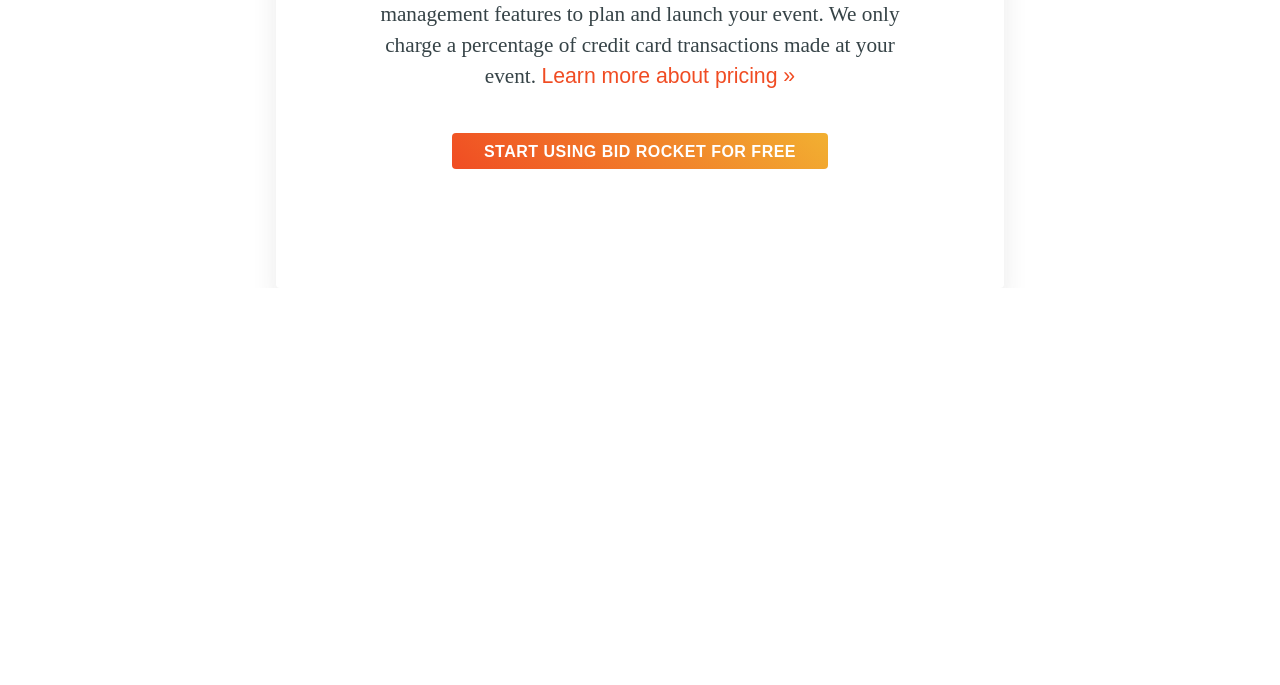
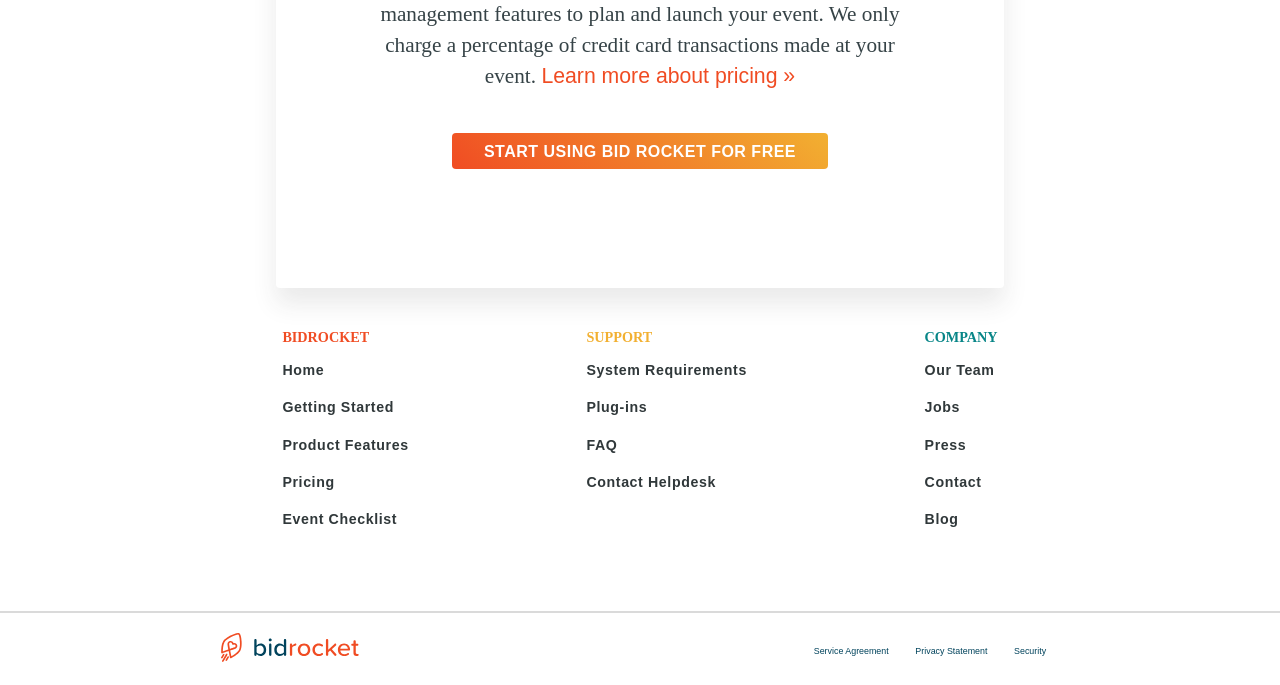
Before and after one commit to wisemufin/Bidrocket-V3, a plain HTML site: page pricing.html in a window 1280 px wide. Shown: the part 3570-4255 px from the top of the page. Before the commit the page ends 3858 px from the top, so only its background shows below. Drawn offline with Linux system fonts and the light colour scheme; a web font is replaced by a local one.

Commit message:
Pricing Complete
Pricing page is finito!

```diff
--- a/pricing.html
+++ b/pricing.html
@@ -195,4 +195,49 @@
     </div>
   </div>
 
+<!-- FOOTER NAVIGATION -->
+  <div class="footer-nav">
+    <div class="column">
+      <h3 id="bidrocket">BIDROCKET</h3>
+      <h4><a href="#">Home</a></h4>
+      <h4><a href="#">Getting Started</a></h4>
+      <h4><a href="">Product Features</a></h4>
+      <h4><a href="#">Pricing</a></h4>
+      <h4><a href="#">Event Checklist</a></h4>
+    </div>
+    <div class="column">
+      <h3 id="support">SUPPORT</h3>
+      <h4><a href="#">System Requirements</a></h4>
+      <h4><a href="#">Plug-ins</a></h4>
+      <h4><a href="#">FAQ</a></h4>
+      <h4><a href="#">Contact Helpdesk</a></h4>
+    </div>
+    <div class="column">
+      <h3 id="company">COMPANY</h3>
+      <h4><a href="#">Our Team</a></h4>
+      <h4><a href="#">Jobs</a></h4>
+      <h4><a href="#">Press</a></h4>
+      <h4><a href="#">Contact</a></h4>
+      <h4><a href="#">Blog</a></h4>
+    </div>
+  </div>
+  <hr id="line-2">
+  <div class="footer-social-media">
+    <div class="bidrocket-logo-footer">
+      <img src="resources/assets/logo/color.svg" alt="">
+    </div>
+    <div class="security-section">
+      <p><a href="#">Service Agreement</a></p>
+      <p><a href="#">Privacy Statement</a></p>
+      <p><a href="#">Security</a></p>
+    </div>
+    <!-- <div class="social-media-icons">
+      <a href="#"><img src="resources/assets/icons/social-media/Instagram.svg" alt=""></a>
+      <a href="#"><img src="resources/assets/icons/social-media/facebook.svg" alt=""></a>
+      <a href="#"><img src="resources/assets/icons/social-media/twitter.svg" alt=""></a>
+      <a href="#"><img src="resources/assets/icons/social-media/linkedin.svg" alt=""></a>
+    </div> -->
+  </div>
 </body>
+
+</body>
--- a/resources/css/pricing.css
+++ b/resources/css/pricing.css
@@ -507,91 +507,6 @@
   text-align: center;
 }
 
-/* FORM STYLING */
-/* .form-container {
-  display: flex;
-  align-items: center;
-  flex-direction: column;
-}
-
-.form-container form input {
-  width: 608px;
-  width: 42.22vw;
-  display: block;
-  box-sizing: border-box;
-  height: 40px;
-  height: 2.77vw;
-  border: 1px solid #AFB4B5;
-  border-radius: 4px;
-  font-size: 16px;
-  font-size: 1.11vw;
-  margin-bottom: 16px;
-  margin-bottom: 1.11vw;
-  padding: 10px 0 10px 16px;
-  padding: .694vw 0 .694vw 1.11vw;
-  font-family: proxima-nova;
-}
-
-.form-container form input::placeholder {
-  font-size: 16px;
-  font-size: 1.11vw;
-  color: #868E91;
-  font-family: proxima-nova;
-}
-
-#message {
-  width: 608px;
-  width: 42.22vw;
-  display: block;
-  box-sizing: border-box;
-  height: 40px;
-  height: 2.77vw;
-  border: 1px solid #AFB4B5;
-  border-radius: 4px;
-  font-size: 16px;
-  font-size: 1.11vw;
-  padding: 16px 0 140px 16px;
-  padding: 1.11vw 0 9.71vw 1.11vw;
-  font-family: proxima-nova;
-}
-
-#message::placeholder {
-  font-size: 16px;
-  font-size: 1.11vw;
-  color: #868E91;
-  font-family: proxima-nova;
-}
-
-.send-button {
-  display: flex;
-  align-items: center;
-  justify-content: center;
-  z-index: 1;
-  height: 40px;
-  height: 2.77vw;
-  width: 182px;
-  width: 12.638vw;
-  color: #FFFFFF;
-  background-color: #50b99f;
-  font-size: 16px;
-  font-size: 1.11vw;
-  border: solid 1px #50b99f;
-  border-radius: .25rem;
-  border-radius: .277vw;
-  margin-top: 16px;
-  margin-top: 1.11vw;
-}
-
-.send-button:hover {
-  background-color: #5CD4B6;
-  border: solid 1px #5CD4B6;
-}
-
-.send-button:active {
-  background-color: #45A18A;
-  border: solid 1px #45A18A;
-} */
-
 /* FOOTER CARD */
 .footer-card {
   display: flex;
@@ -667,3 +582,115 @@
 .card-button:active {
   background-image: linear-gradient(44deg, #D6441F, #D89D2C);
 }
+
+/* FOOTER NAVIGATION */
+.footer-nav {
+  display: flex;
+  justify-content: center;
+  width: 100%;
+  margin-top: 396px;
+  margin-top: 27.55vw;
+  padding-bottom: 6rem;
+  padding-bottom: 5.66vw;
+}
+
+.column {
+  display: flex;
+  flex-direction: column;
+  text-align: left;
+  padding: 0 100px;
+  padding: 0vw 6.94vw;
+}
+
+.column h3 {
+  font-size: 1rem;
+  font-size: 1.11vw;
+  font-weight: bold;
+  margin-bottom: .5rem;
+  margin-bottom: .55vw;
+}
+
+.column h4 {
+  padding: .75rem 0;
+  padding: .833vw 0;
+}
+
+.column h4 a {
+  font-size: 1rem;
+  font-size: 1.11vw;
+  letter-spacing: .0472vw;
+  font-weight: bold;
+  color: #30383a;
+}
+
+.column h4 a:hover {
+  color: #6F8286;
+}
+
+#bidrocket {
+  color: #f04c23;
+}
+
+#support {
+  color: #f2b031;
+}
+
+#company {
+  color: #078587;
+}
+
+#community {
+  color: #50b99f;
+}
+
+
+/* SOCIAL MEDIA SECTION OF FOOTER */
+#line-2 {
+  border: .5px solid #dadada;
+  /* width: 100%; */
+  margin: 0px;
+}
+
+.footer-social-media {
+  display: flex;
+  flex-direction: row;
+  align-items: center;
+  justify-content: space-around;
+  height: 82px;
+  height: 5.694vw;
+  width: 100%;
+}
+
+.bidrocket-logo-footer {
+  width: 156px;
+  width: 10.833vw;
+}
+
+.bidrocket-logo-footer img {
+  width: 100%;
+}
+
+.security-section {
+  display: flex;
+}
+
+.security-section p a {
+  margin: : 0px 15px;
+  margin: 0 1.0416vw;
+  font-size: 10px;
+  font-size: .694vw;
+  color: #01435c;
+}
+
+.social-media-icons {
+  display: flex;
+  align-items: center;
+  justify-content: center;
+}
+
+.social-media-icons a img {
+  height: 35px;
+  height: 2.4305vw;
+  padding: 0px 5px;
+  padding: 0 .3472vw;
+}
```
